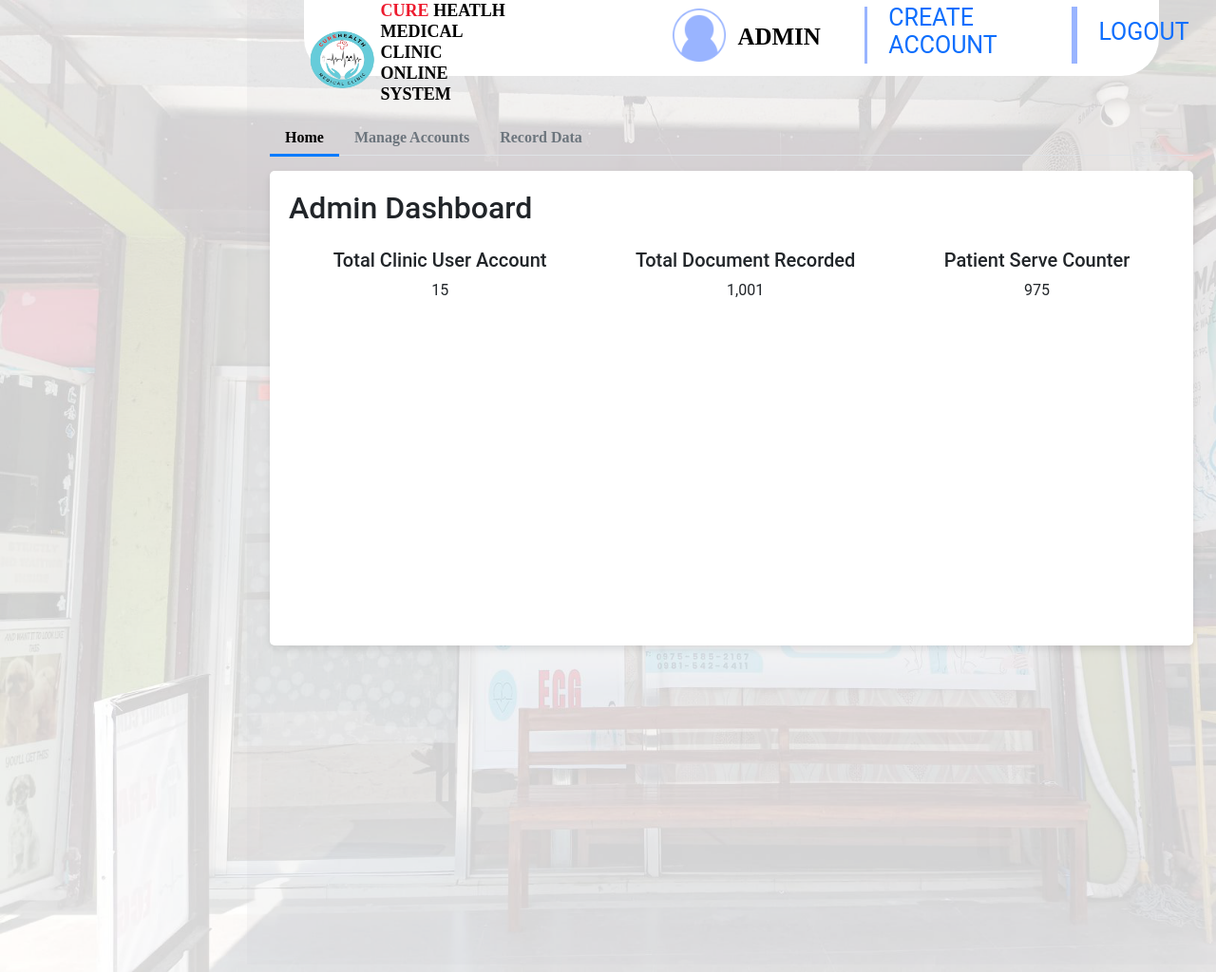
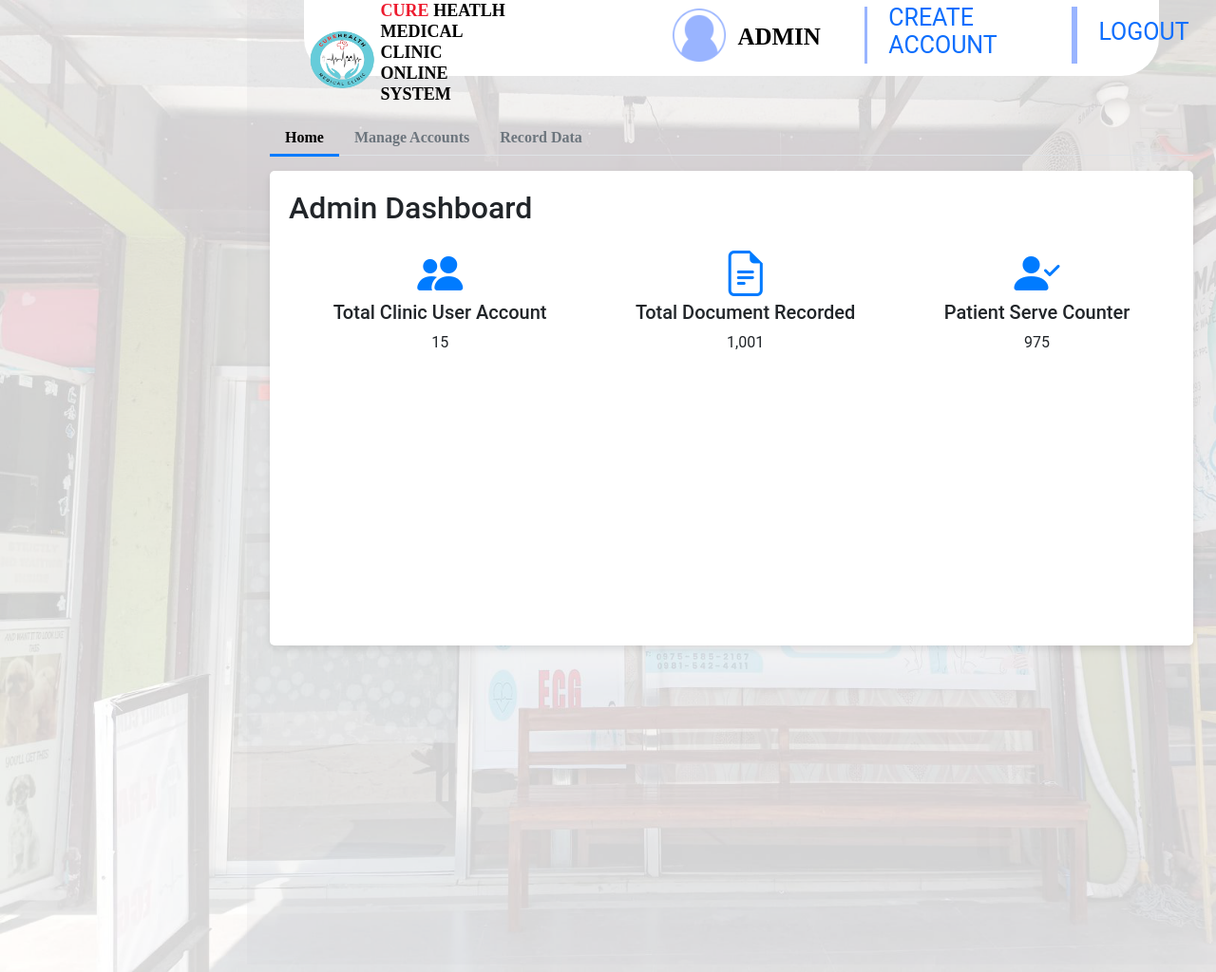
Before and after one commit to AdrianGabuco/capstone, a Django app: page /admin_dashboard/ in a window 1280 px wide. Shown: the whole page at 95% size. Run offline with Django 5.2, Linux system fonts and the light colour scheme; a user stored in the database is signed in; some libraries are stand-ins or nearby versions; some web fonts are replaced.

Commit message:
Dashboard Icon added!

```diff
--- a/chmc_wbms/static/css/admin_dashboard.css
+++ b/chmc_wbms/static/css/admin_dashboard.css
@@ -85,3 +85,10 @@ body {
     .card-registration .select-arrow {
     top: 13px;
     }
+
+    .icon-large {
+      font-size: 3rem;       /* Increase font size for larger icons */
+      color: #007bff;        /* Optional: Change color */
+      margin-top: 15px;      /* Adds space above the icon */
+      margin-bottom: 10px;   /* Adds space below the icon */
+  }
--- a/chmc_wbms/templates/admin/admin_base.html
+++ b/chmc_wbms/templates/admin/admin_base.html
@@ -19,6 +19,7 @@
     <link href="https://cdn.jsdelivr.net/npm/bootstrap@5.3.3/dist/css/bootstrap.min.css" rel="stylesheet" integrity="sha384-QWTKZyjpPEjISv5WaRU9OFeRpok6YctnYmDr5pNlyT2bRjXh0JMhjY6hW+ALEwIH" crossorigin="anonymous">
     <link href="{% static 'assets/css/demo.css' %}" rel="stylesheet" />
 
+    <link rel="stylesheet" href="https://cdn.jsdelivr.net/npm/bootstrap-icons/font/bootstrap-icons.css">
     <link rel="stylesheet" href="{% static 'css/font.css' %}">
     <link rel="stylesheet" href="{% static 'css/index.css' %}">
     <link rel="stylesheet" href="{% static 'css/admin_dashboard.css' %}">
--- a/chmc_wbms/templates/admin/admin_dashboard.html
+++ b/chmc_wbms/templates/admin/admin_dashboard.html
@@ -23,16 +23,20 @@
       <!-- Dashboard Content for Home -->
       <div class="d-flex justify-content-around mt-4">
         <div class="text-center">
+            <i class="bi bi-people-fill icon-large"></i>
             <h5>Total Clinic User Account</h5>
             <p>15</p>
         </div>
         <div class="text-center">
+            <i class="bi bi-file-earmark-text icon-large"></i>
             <h5>Total Document Recorded</h5>
             <p>1,001</p>
         </div>
         <div class="text-center">
+            <i class="bi bi-person-check-fill icon-large"></i>
             <h5>Patient Serve Counter</h5>
             <p>975</p>
+        </div>
       </div>
     </div>
   </div>
```
Lines whose indentation alone changed are shown as unchanged.
